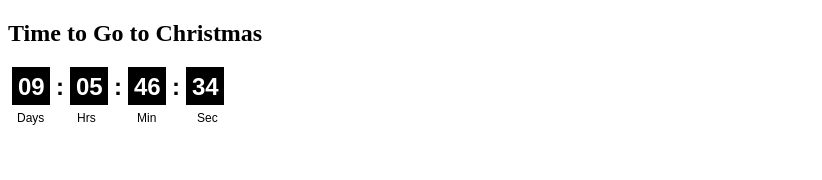
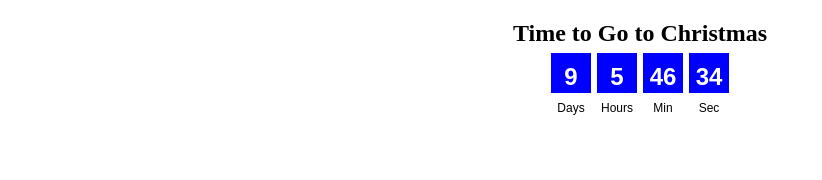
Before and after one commit to jlombardo/CountDownToDate, a plain HTML site: page public_html/index.html in a window 1280 px wide. Shown: the whole page, without its empty margins (0-822 px from the left). Drawn offline with Linux system fonts and the light colour scheme.

Commit message:
Working with css styles

```diff
--- a/public_html/css/main.css
+++ b/public_html/css/main.css
@@ -6,50 +6,59 @@
         Samle stylesheet for the CountDownTimer
 */
 
+#CountDownTimer {
+    display: block;
+    margin: 10px auto;
+}
 
-.cd-timer-digit {
-    height: 26px;
-    width: 26px;
-    position: relative;
-    left: 4px;
-    float: left;
-    border: none; /* 1px solid red; */
-    margin: 0px;
-    padding: 6px;
-    background: black;
-    color: white;
+#timeToGoHeader {
+    text-align: center;
+}
+
+#CountDownTimer {
+    display: block;
+    text-align: center;
+    width: 275px;
+}
+
+#timeToGo ul {
+    list-style: none outside none;
+}
+
+#timeToGo li {
+    background: none repeat scroll 0 0 #0000FF;
+    border: 1px solid #FFFFFF;
+    color: #FFFFFF;
+    display: inline-block;
+    text-decoration: none;
     font-size: 1.5em;
     font-family: sans-serif;
     font-weight: bold;
+    height: 30px;
+    width: 40px;
+    padding-top: 10px;
+    position: relative;
+    top: -15px;
+    left: -20px;
 }
 
-.cd-timer-colon {
-    height: 26px;
-    width: 8px;
-    position: relative;
-    left: 4px;
-    float: left;
-    border: none; /* 1px solid red; */
-    margin: 0px;
-    padding: 6px;
-    color: black;
-    font-size: 1.5em;
-    font-family: sans-serif;
-    font-weight: bold;
+#timeToGoLabels ul {
+    list-style: none outside none;
 }
 
-.cd-timer-footer {
-    height: 26px;
-    width: 26px;
-    position: relative;
-    top: 20px;
-    left: -231px;
-    float: left;
-    border: none;
-    margin-left: 22px;
-    padding: 6px;
-    color: black;
+#timeToGoLabels li {
+    background: none repeat scroll 0 0 #FFFFFF;
+    border: 1px solid #FFFFFF;
+    color: #000000;
+    display: inline-block;
+    text-decoration: none;
     font-size: .75em;
     font-family: sans-serif;
     font-weight: lighter;
+    height: 10px;
+    width: 40px;
+    padding-top: 0px;
+    position: relative;
+    top: -27px;
+    left: -20px;
 }
--- a/public_html/index.html
+++ b/public_html/index.html
@@ -16,12 +16,28 @@
 </head>
 
 <body>
+    <div id="CountDownTimer">
     	<h2>Time to Go to Christmas</h2>
         <!--
             The display element must be identified with the id 'timeToGo'
             to allow the JS function to place the formatted count down data
         -->
-    <p><div id="timeToGo">TimeToGo</div></p>
+        <div id="timeToGo">
+            <ul>
+                <li id="days"></li>
+                <li id="hours"></li>
+                <li id="mins"></li>
+                <li id="secs"></li>
+            </ul>
+        </div>
+        <div id="timeToGoLabels">
+            <ul>
+                <li>Days</li>
+                <li>Hours</li>
+                <li>Min</li>
+                <li>Sec</li>
+            </ul>
+        </div>
 
         <!--
             The end date (number of seconds, formatted date string or
@@ -30,6 +46,7 @@
         -->
         <div id="startTime" style="visibility:hidden;">
                 120000
+        </div>
     </div>
 
     <!-- Put this script at bottom so it starts after all the HTML is loaded -->
--- a/public_html/js/countDownTimer.js
+++ b/public_html/js/countDownTimer.js
@@ -138,7 +138,11 @@ ByteShopJs.util.datetime.CountDownTimer = function() {
     var countDown = function() {
         if (startValue > 0) {
             startValue--;
-            timeToGo.innerHTML = formatValue(startValue);
+            formatValue(startValue);
+            document.getElementById("days").innerHTML = days;
+            document.getElementById("hours").innerHTML = hrs;
+            document.getElementById("mins").innerHTML = mins;
+            document.getElementById("secs").innerHTML = secs;
         } else {
             // if <= 0 the count down has ended
             timeToGo.innerHTML = formatValue(startValue);
@@ -146,102 +150,30 @@ ByteShopJs.util.datetime.CountDownTimer = function() {
     };
 
     var formatValue = function(timeValue) {
-        var fmt, days, hrs, mins, secs;
+        //var fmt, days, hrs, mins, secs;
         var DAY_SEC = 60 * 60 * 24;
         var HR_SEC = 60 * 60;
         var MIN_SEC = 60;
 
         if (timeValue <= 0) {
             stop();
-            return "Ended";
+            //return "Ended";
         }
 
         //  get days to go
-        days = Math.floor(timeValue / DAY_SEC);
-        timeValue -= (days * DAY_SEC);
+        this.days = Math.floor(timeValue / DAY_SEC);
+        timeValue -= (this.days * DAY_SEC);
 
         // get hours to go
-        hrs = Math.floor(timeValue / HR_SEC);
-        timeValue -= (hrs * HR_SEC);
+        this.hrs = Math.floor(timeValue / HR_SEC);
+        timeValue -= (this.hrs * HR_SEC);
 
         // get minutes to go
-        mins = Math.floor(timeValue / MIN_SEC);
-        timeValue -= (mins * MIN_SEC);
+        this.mins = Math.floor(timeValue / MIN_SEC);
+        timeValue -= (this.mins * MIN_SEC);
 
         // get seconds to go
-        secs = timeValue;
-
-        // now prepare format and return
-        switch (format) {
-            case "MEDIUM":
-                fmt = "" + days + "d " + hrs + "h " + mins + "m " + secs + "s";
-                break;
-
-            case "LONG":
-                if (days == 1) {
-                    days = days + " day ";
-                } else {
-                    days = days + " days ";
-                }
-                if (hrs == 1) {
-                    hrs = hrs + " hour ";
-                } else {
-                    hrs = hrs + " hours ";
-                }
-                if (days == 1) {
-                    mins = mins + " minute ";
-                } else {
-                    mins = mins + " minutes ";
-                }
-                if (secs == 1) {
-                    secs = secs + " second";
-                } else {
-                    secs = secs + " seconds";
-                }
-                fmt = "" + days + hrs + mins + secs;
-                break;
-
-            case "SHORT":
-                if (days < 10)
-                    days = "0" + days;
-                if (hrs < 10)
-                    hrs = "0" + hrs;
-                if (mins < 10)
-                    mins = "0" + mins;
-                if (secs < 10)
-                    secs = "0" + secs;
-                fmt = "" + days + ":" + hrs + ":" + mins + ":" + secs;
-                break;
-
-            case "GRAPHIC":
-                 if (days < 10)
-                    days = "0" + days;
-                if (hrs < 10)
-                    hrs = "0" + hrs;
-                if (mins < 10)
-                    mins = "0" + mins;
-                if (secs < 10)
-                    secs = "0" + secs;
-                fmt = "<div class='cd-timer-digit'>" + days + "</div>"
-                      + "<div class='cd-timer-colon'>:</div>"
-                      + "<div class='cd-timer-digit'>" + hrs + "</div>"
-                      + "<div class='cd-timer-colon'>:</div>"
-                      + "<div class='cd-timer-digit'>" + mins + "</div>"
-                      + "<div class='cd-timer-colon'>:</div>"
-                      + "<div class='cd-timer-digit'>" + secs + "</div>"
-                      + "<br/>"
-                      + "<div class='cd-timer-footer'>Days</div>"
-                      + "<div class='cd-timer-footer'>Hrs</div>"
-                      + "<div class='cd-timer-footer'>Min</div>"
-                      + "<div class='cd-timer-footer'>Sec</div>";
-
-                break;
-
-            default:
-                fmt = "" + days + "d " + hrs + "h " + mins + "m " + secs + "s";
-        }
-
-        return fmt;
+        this.secs = timeValue;
     };
 
     return {
```
Lines whose indentation alone changed are shown as unchanged.
